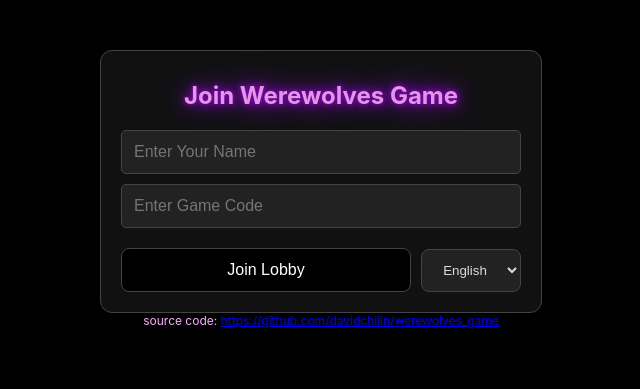
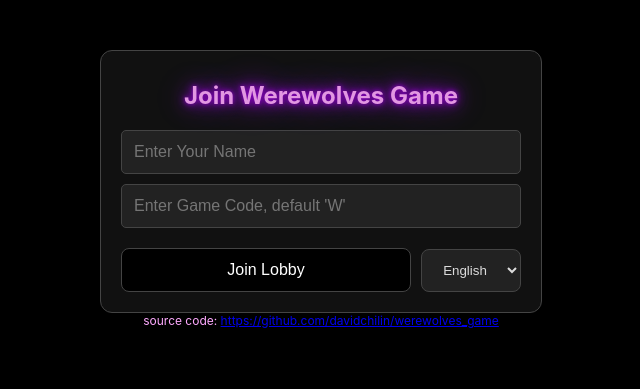
Before and after one commit to davidchilin/werewolves_game, a Flask app: page / in a window 1280 px wide. Shown: the top 389 px of the page, without its empty margins (319-959 px from the left). Run offline with Flask 3, Linux system fonts and the light colour scheme.

Commit message:
update default Game Code shown in index.html

```diff
--- a/static/de.json
+++ b/static/de.json
@@ -1,5 +1,5 @@
 {
-  "_comment": "version 5.2.5.8; Aktualisieren Sie die Sprache in index.html",
+  "_comment": "version 5.2.6.1; Aktualisieren Sie die Sprache in index.html",
   "prompts": {
     "villager_0": "Wer würde in einer Zombie-Apokalypse zuerst sterben?",
     "villager_1": "Wer sieht gerade am verdächtigsten aus?",
--- a/static/en.json
+++ b/static/en.json
@@ -1,5 +1,5 @@
 {
-  "_comment": "version 5.2.5.8; update language in index.html",
+  "_comment": "version 5.2.6.1; update language in index.html",
   "prompts": {
     "villager_0": "Who would die first in a zombie apocalypse?",
     "villager_1": "Who looks the most suspicious right now?",
--- a/static/es.json
+++ b/static/es.json
@@ -1,5 +1,5 @@
 {
-  "_comment": "version 5.2.5.8; Aktaulizar idioma en index.html",
+  "_comment": "version 5.2.6.1; Aktaulizar idioma en index.html",
   "prompts": {
     "villager_0": "¿Quién moriría primero en un apocalipsis de zombies?",
     "villager_1": "¿Quién parece más sospechoso ahora mismo?",
--- a/static/zh.json
+++ b/static/zh.json
@@ -1,5 +1,5 @@
 {
-  "_comment": "version 5.2.5.8; 更新语言请修改 index.html",
+  "_comment": "version 5.2.6.1; 更新语言请修改 index.html",
   "prompts": {
     "villager_0": "谁会在丧尸末日中第一个死？",
     "villager_1": "现在谁看起来最可疑？",
--- a/templates/index.html
+++ b/templates/index.html
@@ -111,7 +111,7 @@
         <input
           type="text"
           name="game_code"
-          placeholder="Enter Game Code"
+          placeholder="Enter Game Code, default 'W'"
           data-i18n-placeholder="enter_code"
           required
         />
@@ -163,25 +163,25 @@
         en: {
           title: "Join Werewolves Game",
           enter_name: "Enter Your Name",
-          enter_code: "Enter Game Code",
+          enter_code: "Enter Game Code, default 'W'",
           join_btn: "Join Lobby",
         },
         es: {
           title: "Juguemos Hombres Lobos",
           enter_name: "Ingresa Tu Nombre",
-          enter_code: "Código del Juego",
+          enter_code: "Código del Juego, default 'W'",
           join_btn: "Unirse",
         },
         de: {
           title: "Werwolf beitreten",
           enter_name: "Dein Name",
-          enter_code: "Spielcode eingeben",
+          enter_code: "Spielcode eingeben, default 'W'",
           join_btn: "Beitreten",
         },
         zh: {
           title: "加入狼人杀游戏",
           enter_name: "输入你的名字",
-          enter_code: "输入游戏码",
+          enter_code: "输入游戏码, default 'W'",
           join_btn: "加入大厅",
         },
       };
```
